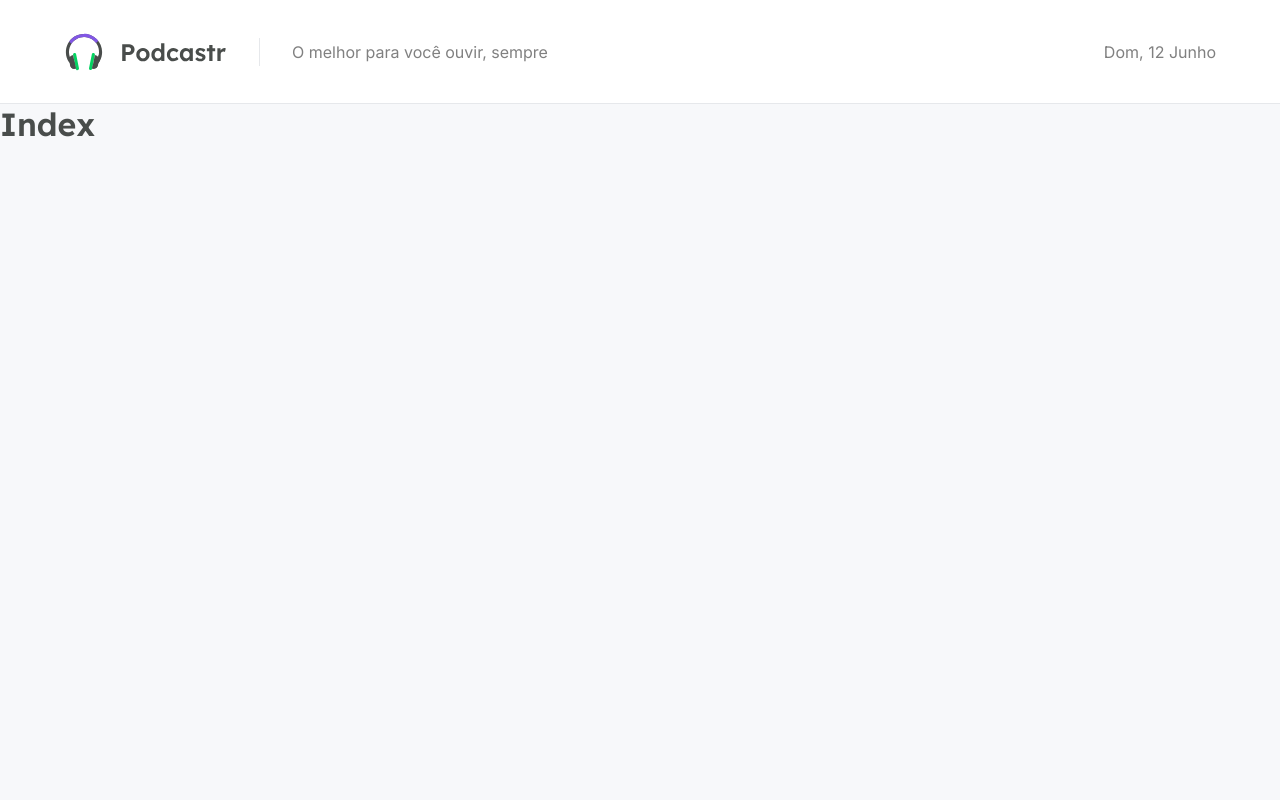
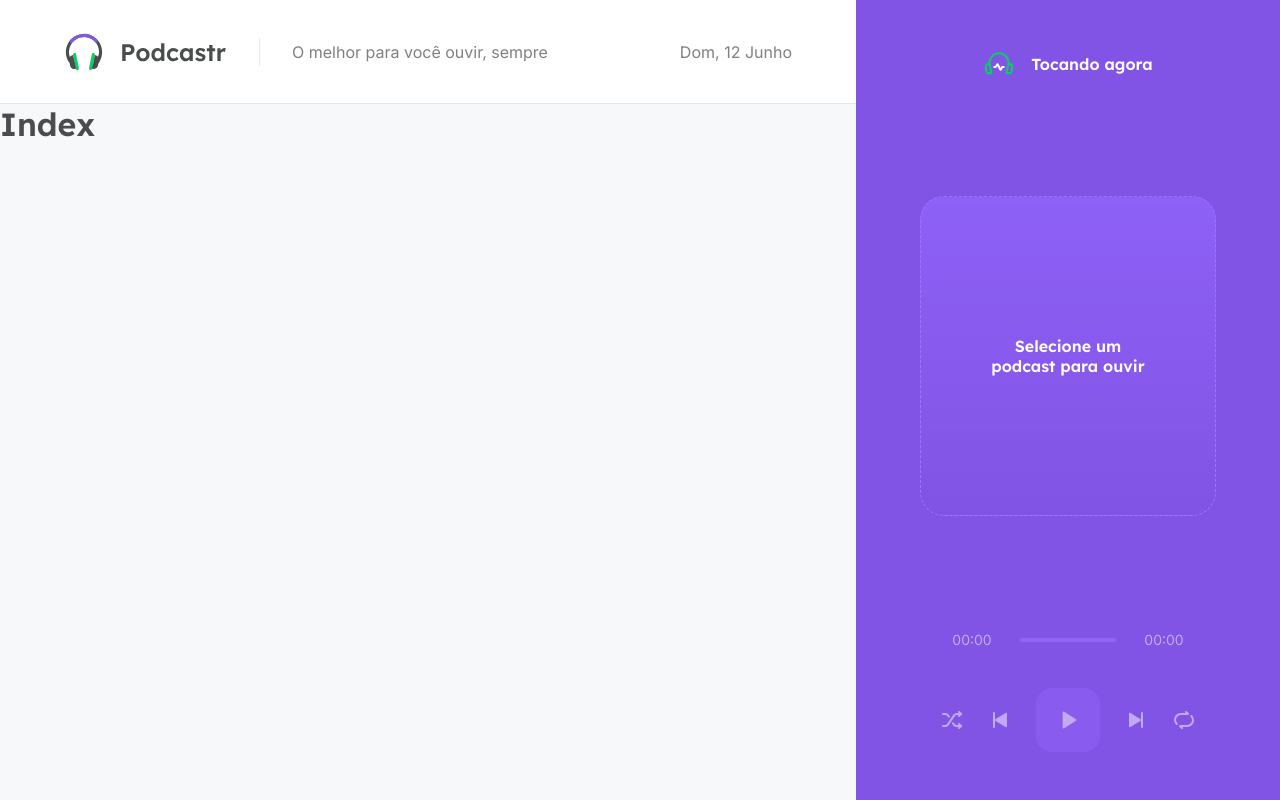
Before and after one commit to samuelfreitas-ao/podcast, a Next.js app: page / in a window 1280 px wide. Built offline with nearby package versions, Linux system fonts and the light colour scheme.

Commit message:
Creating player component

```diff
--- a/src/components/Header/styles.module.scss
+++ b/src/components/Header/styles.module.scss
@@ -14,6 +14,6 @@
 
     span{
         margin-left: auto;
-        text-transform: capitalize;
+        text-transform: capitalize
     }
 }
--- /dev/null
+++ b/src/components/Player/index.tsx
@@ -0,0 +1,42 @@
+import styles from './styles.module.scss'
+export function Player() {
+
+    return (
+        <div className={styles.playerContent}>
+            <header>
+                <img src="/playing.svg" alt="Tocando agora" />
+                <strong>Tocando agora</strong>
+            </header>
+            <div className={styles.emptyPlayer}>
+                <strong>Selecione um podcast para ouvir</strong>
+            </div>
+            <footer className={styles.empty}>
+                <div className={styles.progress}>
+                    <span>00:00</span>
+                    <div className={styles.slider}>
+                        <div className={styles.emptySlider}></div>
+                    </div>
+                    <span>00:00</span>
+                </div>
+                <div className={styles.buttons}>
+                    <button type="button">
+                        <img src="/shuffle.svg" alt="Embaralhar" />
+                    </button>
+                    <button type="button">
+                        <img src="/play-previous.svg" alt="Tocar anterior" />
+                    </button>
+                    <button type="button" className={styles.playButton}>
+                        <img src="/play.svg" alt="Tocar " />
+                    </button>
+                    <button type="button">
+                        <img src="/play-next.svg" alt="Tocar próxima" />
+                    </button>
+                    <button type="button">
+                        <img src="/repeat.svg" alt="Repetir" />
+                    </button>
+                </div>
+
+            </footer>
+        </div>
+    )
+}
--- /dev/null
+++ b/src/components/Player/styles.module.scss
@@ -0,0 +1,90 @@
+.playerContent {
+    display: flex;
+    flex-direction: column;
+    justify-content: space-between;
+    align-items: center;
+    width: 26.5rem;
+    height: 100vh;
+    padding: 3rem 4rem;
+    background-color: var(--purple-500);
+    color: var(--white);
+
+    header {
+        display: flex;
+        align-items: center;
+        gap: 1rem;
+    }
+
+    strong {
+        font-family: Lexend, sans-serif;
+        font-weight: 600;
+    }
+
+    footer {
+        align-items: stretch;
+
+        &.empty {
+            opacity: 0.5;
+        }
+
+    }
+}
+
+.emptyPlayer {
+    display: flex;
+    align-items: center;
+    justify-content: center;
+    width: 100%;
+    height: 20rem;
+    border: 1.5px dashed var(--purple-300);
+    border-radius: 1.5rem;
+    background: linear-gradient(rgba(145, 100, 250, 0.8) 0%, rgba(0, 0, 0, 0) 100%);
+    padding: 4rem;
+    text-align: center;
+}
+
+.progress {
+    display: flex;
+    align-items: center;
+    gap: 1rem;
+    font-size: 0.875rem;
+
+    span {
+        display: inline-block;
+        width: 4rem;
+        text-align: center;
+    }
+
+    .slider {
+        flex: 1;
+
+        .emptySlider {
+            width: 100%;
+            height: 4px;
+            background: var(--purple-300);
+            border-radius: 2px;
+        }
+    }
+
+}
+
+.buttons{
+    display: flex;
+    align-items: center;
+    justify-content: center;
+    margin-top: 2.5rem;
+    gap:1.5rem;
+
+    button{
+        background: transparent;
+        border: 0;
+        font-size: 0;
+
+        &.playButton{
+            width: 4rem;
+            height: 4rem;
+            border-radius: 1rem;
+            background: var(--purple-400);
+        }
+    }
+}
--- a/src/pages/_app.tsx
+++ b/src/pages/_app.tsx
@@ -1,12 +1,19 @@
 import '../styles/globals.scss'
+
 import type { AppProps } from 'next/app'
 import { Header } from '../components/Header'
+import { Player } from '../components/Player'
+
+import styles from '../styles/app.module.scss'
 
 function MyApp({ Component, pageProps }: AppProps) {
-  return <>
-    <Header />
-    <Component {...pageProps} />
-  </>
+  return <div className={styles.wrapper}>
+    <main>
+      <Header />
+      <Component {...pageProps} />
+    </main>
+    <Player />
+  </div>
 }
 
 export default MyApp
--- /dev/null
+++ b/src/styles/app.module.scss
@@ -0,0 +1,7 @@
+.wrapper{
+    display: flex;
+
+    main{
+        flex: 1
+    }
+}
```
